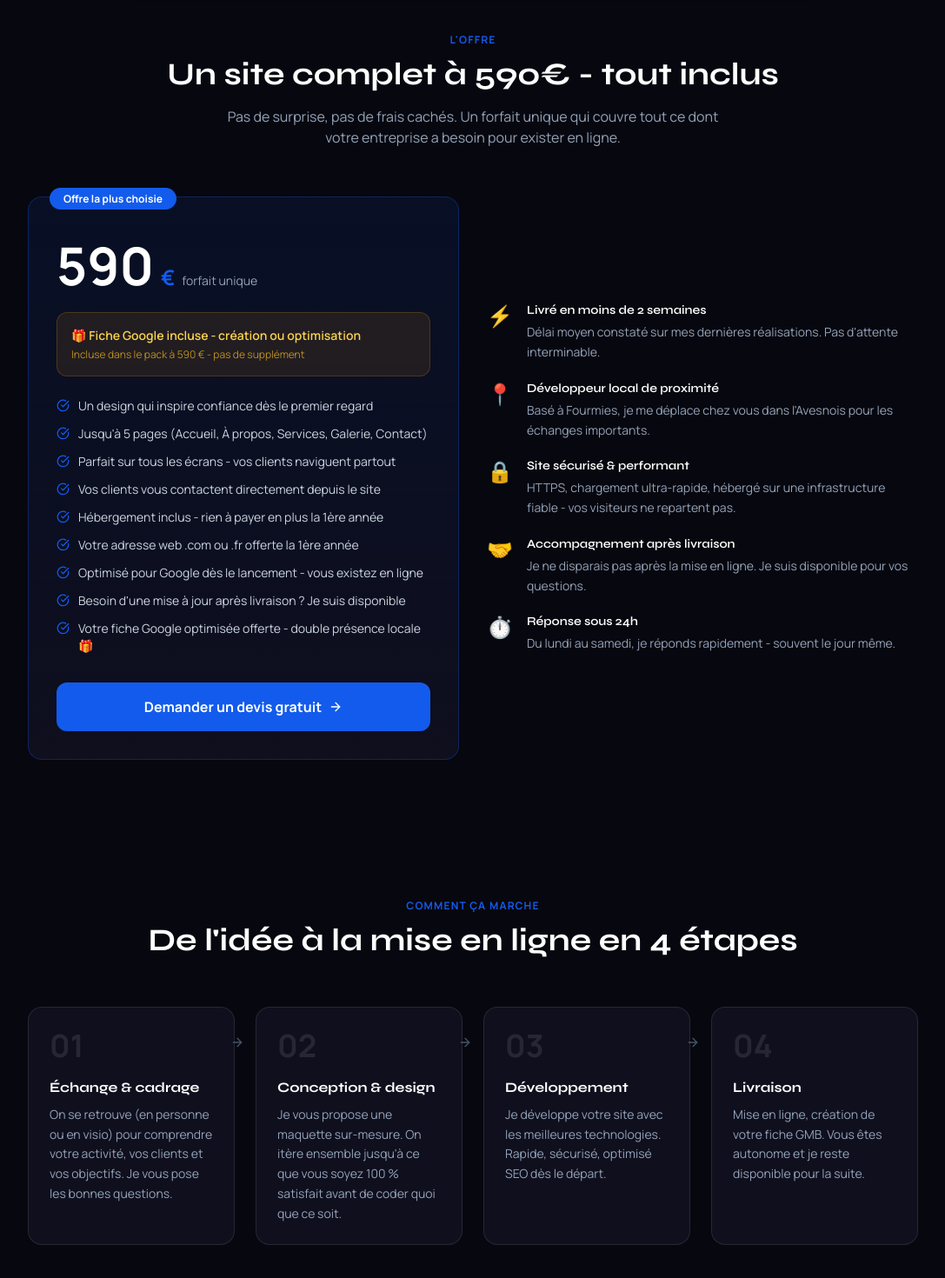
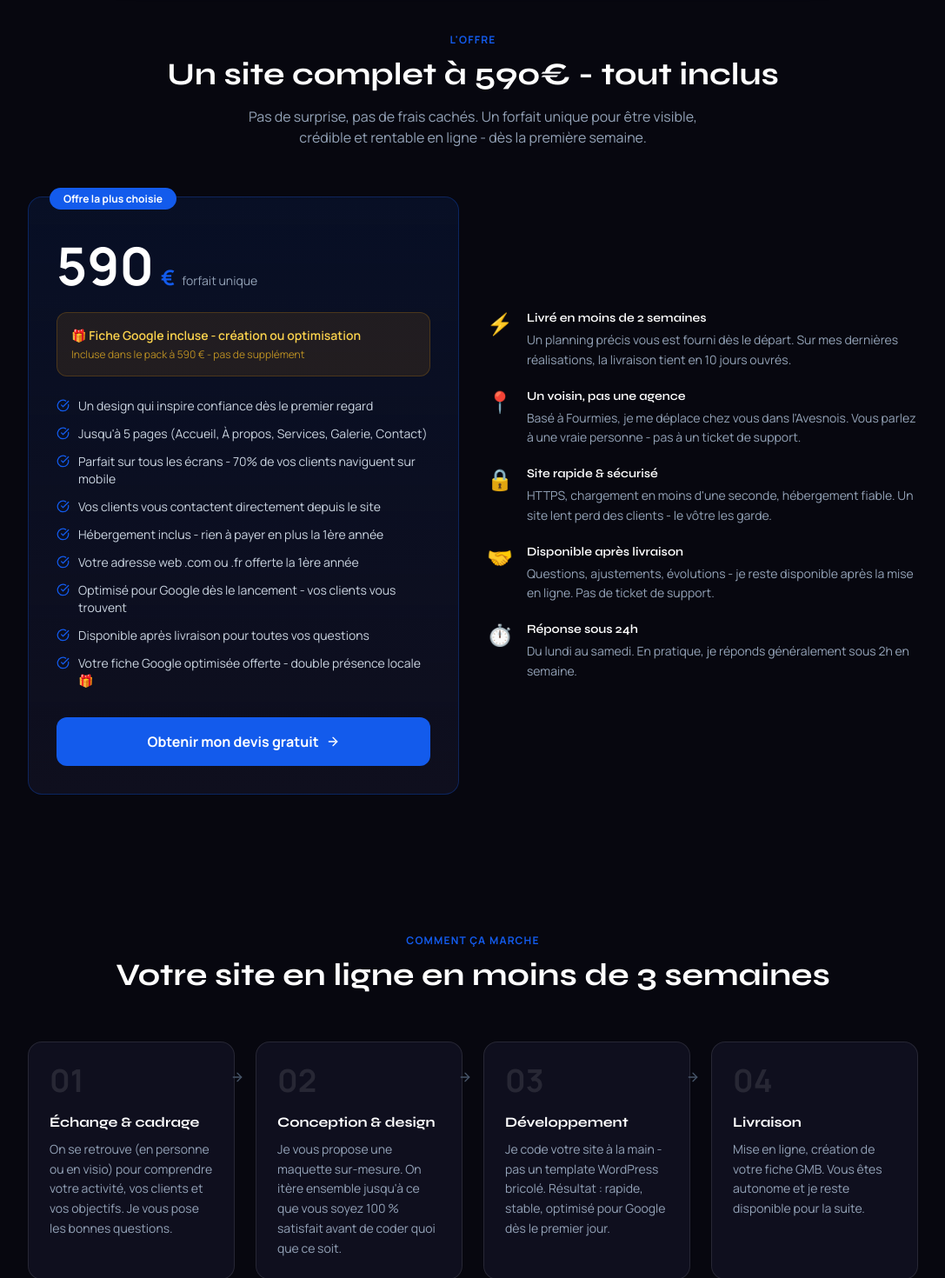
Before and after one commit to JovaanB/jovanbienvenu-pds, a Next.js app: page /creation-site-internet in a window 1280 px wide. Shown: the part 1220-2690 px from the top of the page at 87% size, without its empty margins (96-1183 px from the left). Built offline with nearby package versions, Linux system fonts and the light colour scheme; no server answers.

Commit message:
feat: improve copywriting

```diff
--- a/app/blog/combien-coute-site-internet-artisan/page.tsx
+++ b/app/blog/combien-coute-site-internet-artisan/page.tsx
@@ -369,7 +369,7 @@ export default function ArticleCoutSiteInternet() {
                     href="/contact"
                     className="inline-flex items-center gap-2 px-6 py-3 bg-primary hover:bg-primary-hover text-white font-bold rounded-xl transition-colors text-sm"
                   >
-                    Demander un devis gratuit
+                    Obtenir mon devis gratuit
                     <ArrowRight size={15} />
                   </Link>
                   <Link
--- a/app/blog/page.tsx
+++ b/app/blog/page.tsx
@@ -121,7 +121,7 @@ export default function BlogPage() {
                 href="/contact"
                 className="inline-flex items-center gap-2 px-6 py-3 bg-primary hover:bg-primary-hover text-white font-bold rounded-xl transition-colors text-sm"
               >
-                Demander un audit gratuit
+                Obtenir mon devis gratuit
                 <ArrowRight size={15} />
               </Link>
             </div>
--- a/app/tarifs/page.tsx
+++ b/app/tarifs/page.tsx
@@ -89,7 +89,7 @@ export default function TarifsPage() {
                   {/* Badge populaire */}
                   {tier.badge && (
                     <div className="absolute -top-3.5 left-1/2 -translate-x-1/2">
-                      <span className="inline-flex items-center gap-1.5 px-4 py-1.5 rounded-full bg-purple-600 text-white text-xs font-bold uppercase tracking-wider shadow-lg shadow-purple-600/30">
+                      <span className="inline-flex items-center gap-1.5 px-4 py-1.5 rounded-full bg-orange-500 text-white text-xs font-bold uppercase tracking-wider shadow-lg shadow-orange-500/30">
                         ✦ {tier.badge}
                       </span>
                     </div>
@@ -120,22 +120,32 @@ export default function TarifsPage() {
                     </div>
                   </div>
 
-                  {/* Garantie sur l'offre GMB */}
-                  {!tier.highlight && (
+                  {/* Garantie sur chaque offre */}
                   <div className="flex items-start gap-2 p-3 rounded-xl bg-green-500/10 border border-green-500/20 mb-5">
                     <Shield
                       size={14}
                       className="text-green-400 shrink-0 mt-0.5"
                     />
                     <p className="text-green-300 text-xs leading-relaxed">
+                      {tier.highlight ? (
+                        <>
+                          <span className="font-semibold">
+                            Livraison garantie en 3 semaines
+                          </span>{" "}
+                          - ou je continue jusqu&apos;à ce que votre site soit
+                          parfait.
+                        </>
+                      ) : (
+                        <>
                           <span className="font-semibold">
                             Garantie résultats
                           </span>{" "}
-                        - Pas de progression en 8 semaines ? Je retravaille la
-                        fiche sans frais.
+                          - Pas de progression en 8 semaines ? Je retravaille
+                          la fiche sans frais.
+                        </>
+                      )}
                     </p>
                   </div>
-                  )}
 
                   <ul className="space-y-3 mb-8 flex-1">
                     {tier.features.map((f) => (
@@ -173,7 +183,7 @@ export default function TarifsPage() {
                 href="/contact"
                 className="text-primary hover:text-blue-300 underline underline-offset-4 transition-colors"
               >
-                Demandez un devis personnalisé →
+                Obtenir un devis personnalisé →
               </Link>
             </p>
             <p className="text-center text-slate-600 text-xs mt-4">
@@ -221,13 +231,13 @@ export default function TarifsPage() {
                   situation: "Vous n'avez pas de site internet",
                   conseil: "Pack Visibilité à 590€",
                   detail:
-                    "Site vitrine + fiche Google incluse. La solution complète pour exister en ligne dès le départ.",
+                    "Site vitrine + fiche Google incluse. Vous êtes visible et crédible dès le premier jour.",
                   color: "text-purple-400",
                   bg: "bg-purple-500/10 border-purple-500/20",
                 },
                 {
                   situation: "Vous avez un site mais pas de fiche Google",
-                  conseil: "Optimisation GMB à 280€",
+                  conseil: "Fiche Google à 280€",
                   detail:
                     "Une fiche Google bien optimisée génère souvent plus de contacts qu'un site seul sur une zone locale.",
                   color: "text-primary",
@@ -235,9 +245,9 @@ export default function TarifsPage() {
                 },
                 {
                   situation: "Vous avez déjà une fiche Google peu visible",
-                  conseil: "Optimisation GMB à 280€",
+                  conseil: "Fiche Google à 280€",
                   detail:
-                    "L'audit révèle les points faibles. Une fiche existante optimisée monte souvent plus vite qu'une création from scratch.",
+                    "L'audit révèle les points faibles. Une fiche existante optimisée remonte plus vite qu'une fiche créée de zéro.",
                   color: "text-primary",
                   bg: "bg-primary/10 border-primary/20",
                 },
@@ -246,7 +256,7 @@ export default function TarifsPage() {
                   conseil:
                     "Pack Visibilité à 590€ - le meilleur rapport qualité/prix",
                   detail:
-                    "Site + fiche Google pour 590€ au lieu de 590€ + 280€ séparément. La fiche est offerte dans le pack.",
+                    "Site + fiche Google pour 590€ au lieu de 870€ séparément. La fiche est offerte dans le pack.",
                   color: "text-amber-400",
                   bg: "bg-amber-500/10 border-amber-500/20",
                 },
@@ -286,12 +296,13 @@ export default function TarifsPage() {
               </p>
               <div className="flex flex-wrap gap-3">
                 {villes.map((ville) => (
-                  <span
+                  <Link
                     key={ville.slug}
-                    className="text-sm text-slate-300 bg-white/5 border border-white/10 px-3 py-1.5 rounded-full"
+                    href={`/creation-site-internet-${ville.slug}`}
+                    className="text-sm text-slate-300 bg-white/5 border border-white/10 px-3 py-1.5 rounded-full hover:border-white/30 hover:text-white transition-colors"
                   >
                     📍 {ville.nom}
-                  </span>
+                  </Link>
                 ))}
               </div>
               <p className="text-slate-600 text-xs mt-4">
@@ -311,7 +322,7 @@ export default function TarifsPage() {
                 FAQ
               </p>
               <h2 className="text-3xl md:text-4xl font-bold text-white mb-4">
-                Questions sur les tarifs
+                Vos questions - réponses directes
               </h2>
             </div>
           </FadeIn>
@@ -342,18 +353,18 @@ export default function TarifsPage() {
           <FadeIn>
             <div className="relative rounded-2xl border border-primary/20 bg-gradient-to-b from-primary/10 to-surface-dark p-10 md:p-16">
               <h2 className="text-3xl md:text-4xl font-bold text-white mb-4">
-                Un devis gratuit sous 24h
+                Votre devis en 24h - sans engagement
               </h2>
               <p className="text-slate-400 mb-8">
-                Décrivez votre activité et votre besoin - je reviens vers vous
-                rapidement avec une proposition adaptée à votre situation.
+                Dites-moi ce que vous faites et où vous êtes - je vous reviens
+                avec une proposition claire, taillée pour votre activité.
               </p>
               <div className="flex flex-col sm:flex-row items-center justify-center gap-4">
                 <Link
                   href="/contact"
-                  className="inline-flex items-center gap-2 px-8 py-4 bg-primary hover:bg-primary-hover text-white font-bold rounded-xl transition-all duration-200 hover:shadow-[0_0_32px_-6px_rgba(19,91,236,0.7)] active:scale-95"
+                  className="inline-flex items-center gap-2 px-8 py-4 bg-primary hover:bg-primary-hover text-white font-bold rounded-full transition-all duration-200 hover:shadow-[0_0_32px_-6px_rgba(19,91,236,0.7)] active:scale-95"
                 >
-                  Demander mon devis gratuit
+                  Obtenir mon devis gratuit
                   <ArrowRight size={18} />
                 </Link>
                 <a
--- a/components/CreationSiteTemplate.tsx
+++ b/components/CreationSiteTemplate.tsx
@@ -15,12 +15,12 @@ import WhatsAppButton from "@/components/WhatsAppButton";
 const livrables = [
   "Un design qui inspire confiance dès le premier regard",
   "Jusqu'à 5 pages (Accueil, À propos, Services, Galerie, Contact)",
-  "Parfait sur tous les écrans - vos clients naviguent partout",
+  "Parfait sur tous les écrans - 70% de vos clients naviguent sur mobile",
   "Vos clients vous contactent directement depuis le site",
   "Hébergement inclus - rien à payer en plus la 1ère année",
   "Votre adresse web .com ou .fr offerte la 1ère année",
-  "Optimisé pour Google dès le lancement - vous existez en ligne",
-  "Besoin d'une mise à jour après livraison ? Je suis disponible",
+  "Optimisé pour Google dès le lancement - vos clients vous trouvent",
+  "Disponible après livraison pour toutes vos questions",
   "Votre fiche Google optimisée offerte - double présence locale 🎁",
 ];
 
@@ -38,7 +38,7 @@ const etapes = [
   {
     num: "03",
     titre: "Développement",
-    desc: "Je développe votre site avec les meilleures technologies. Rapide, sécurisé, optimisé SEO dès le départ.",
+    desc: "Je code votre site à la main - pas un template WordPress bricolé. Résultat : rapide, stable, optimisé pour Google dès le premier jour.",
   },
   {
     num: "04",
@@ -120,10 +120,9 @@ export default function CreationSiteTemplate({
             )}
             {!ville && (
               <p className="text-slate-400 text-lg max-w-2xl mx-auto mb-8 leading-relaxed">
-                Artisan, commerçant ou indépendant dans l'Avesnois ? Je crée
-                votre site vitrine professionnel clé en main - design moderne,
-                ultra-rapide, optimisé pour Google et livré en moins de 3
-                semaines.
+                Votre prochain client vous cherche sur Google en ce moment. Je
+                crée votre site vitrine pour qu&apos;il vous appelle vous - pas
+                votre concurrent. Clé en main, livré en moins de 3 semaines.
               </p>
             )}
 
@@ -132,7 +131,7 @@ export default function CreationSiteTemplate({
                 href="/contact"
                 className="inline-flex items-center gap-2 px-8 py-4 bg-primary hover:bg-primary-hover text-white font-bold rounded-full transition-all duration-200 hover:shadow-[0_0_32px_-6px_rgba(19,91,236,0.7)] active:scale-95"
               >
-                Demander un devis gratuit
+                Obtenir mon devis gratuit
                 <ArrowRight size={18} />
               </Link>
               <a
@@ -175,9 +174,9 @@ export default function CreationSiteTemplate({
                 Un site complet à 590€ - tout inclus
               </h2>
               <p className="text-slate-400 max-w-xl mx-auto">
-                Pas de surprise, pas de frais cachés. Un forfait unique qui
-                couvre tout ce dont votre entreprise a besoin pour exister en
-                ligne.
+                Pas de surprise, pas de frais cachés. Un forfait unique pour
+                être visible, crédible et rentable en ligne - dès la première
+                semaine.
               </p>
             </div>
           </FadeIn>
@@ -239,7 +238,7 @@ export default function CreationSiteTemplate({
                   href="/contact"
                   className="group mt-8 w-full flex items-center justify-center gap-2 py-4 bg-primary hover:bg-primary-hover text-white font-bold rounded-xl transition-all duration-200 hover:shadow-[0_0_24px_-4px_rgba(19,91,236,0.6)] active:scale-95"
                 >
-                  Demander un devis gratuit
+                  Obtenir mon devis gratuit
                   <ArrowRight
                     size={16}
                     className="group-hover:translate-x-1 transition-transform"
@@ -255,27 +254,27 @@ export default function CreationSiteTemplate({
                   {
                     icon: "⚡",
                     titre: "Livré en moins de 2 semaines",
-                    desc: "Délai moyen constaté sur mes dernières réalisations. Pas d'attente interminable.",
+                    desc: "Un planning précis vous est fourni dès le départ. Sur mes dernières réalisations, la livraison tient en 10 jours ouvrés.",
                   },
                   {
                     icon: "📍",
-                    titre: "Développeur local de proximité",
-                    desc: `Basé à Fourmies, je me déplace chez vous ${nomVille} pour les échanges importants.`,
+                    titre: "Un voisin, pas une agence",
+                    desc: `Basé à Fourmies, je me déplace chez vous ${nomVille}. Vous parlez à une vraie personne - pas à un ticket de support.`,
                   },
                   {
                     icon: "🔒",
-                    titre: "Site sécurisé & performant",
-                    desc: "HTTPS, chargement ultra-rapide, hébergé sur une infrastructure fiable - vos visiteurs ne repartent pas.",
+                    titre: "Site rapide & sécurisé",
+                    desc: "HTTPS, chargement en moins d'une seconde, hébergement fiable. Un site lent perd des clients - le vôtre les garde.",
                   },
                   {
                     icon: "🤝",
-                    titre: "Accompagnement après livraison",
-                    desc: "Je ne disparais pas après la mise en ligne. Je suis disponible pour vos questions.",
+                    titre: "Disponible après livraison",
+                    desc: "Questions, ajustements, évolutions - je reste disponible après la mise en ligne. Pas de ticket de support.",
                   },
                   {
                     icon: "⏱️",
                     titre: "Réponse sous 24h",
-                    desc: "Du lundi au samedi, je réponds rapidement - souvent le jour même.",
+                    desc: "Du lundi au samedi. En pratique, je réponds généralement sous 2h en semaine.",
                   },
                 ].map((item) => (
                   <div key={item.titre} className="flex gap-4">
@@ -305,7 +304,7 @@ export default function CreationSiteTemplate({
                 Comment ça marche
               </p>
               <h2 className="text-3xl md:text-4xl font-bold text-white mb-4">
-                De l'idée à la mise en ligne en 4 étapes
+                Votre site en ligne en moins de 3 semaines
               </h2>
             </div>
           </FadeIn>
@@ -342,7 +341,7 @@ export default function CreationSiteTemplate({
                 FAQ
               </p>
               <h2 className="text-3xl md:text-4xl font-bold text-white mb-4">
-                Questions fréquentes
+                Vos questions, réponses directes
               </h2>
             </div>
           </FadeIn>
@@ -466,8 +465,8 @@ export default function CreationSiteTemplate({
                   Prêt à lancer votre projet {nomVille} ?
                 </h2>
                 <p className="text-slate-400 mb-8">
-                  Devis gratuit et sans engagement sous 24h. Je réponds souvent
-                  dans la journée.
+                  Devis gratuit, sans engagement. Je vous réponds sous 24h -
+                  généralement sous 2h en semaine.
                 </p>
                 <div className="flex flex-col sm:flex-row items-center justify-center gap-4">
                   <Link
--- a/components/FAQ.tsx
+++ b/components/FAQ.tsx
@@ -14,9 +14,9 @@ export default function FAQ() {
         <FadeIn>
           <div className="text-center mb-16">
             <p className="text-primary font-bold tracking-widest uppercase text-xs mb-3">FAQ</p>
-            <h2 className="text-3xl md:text-4xl font-bold text-white">Questions fréquentes</h2>
+            <h2 className="text-3xl md:text-4xl font-bold text-white">Vos questions, mes réponses</h2>
             <p className="text-slate-400 mt-4">
-              Toutes les réponses aux questions que se posent les artisans et commerçants.
+              Ce que les artisans me demandent avant de démarrer - réponses directes.
             </p>
           </div>
         </FadeIn>
--- a/components/Footer.tsx
+++ b/components/Footer.tsx
@@ -50,9 +50,8 @@ export default function Footer() {
               </span>
             </Link>
             <p className="text-slate-500 text-sm leading-relaxed max-w-xs mb-4">
-              Développeur web basé à Fourmies. Je crée des sites internet et
-              optimise la visibilité locale des artisans et commerçants de
-              l'Avesnois.
+              Basé à Fourmies. Je crée des sites internet et des fiches Google
+              pour les artisans et commerçants de l&apos;Avesnois.
             </p>
             <div>
               <p className="text-slate-600 text-xs font-bold uppercase tracking-widest mb-2">
@@ -88,7 +87,7 @@ export default function Footer() {
                 },
                 { href: "/realisations", label: "Mes réalisations" },
                 { href: "/blog", label: "Blog" },
-                { href: "/contact", label: "Demander un devis" },
+                { href: "/contact", label: "Obtenir un devis gratuit" },
               ].map((link) => (
                 <li key={link.href}>
                   <Link
--- a/components/Process.tsx
+++ b/components/Process.tsx
@@ -21,7 +21,7 @@ const steps = [
     icon: TrendingUp,
     label: "Étape 03",
     title: "Vos clients vous trouvent",
-    desc: "Votre téléphone commence à sonner. Chaque mois, je vous envoie un rapport clair : visites sur votre site, appels générés, positions Google. Des résultats mesurables.",
+    desc: "Votre site et votre fiche Google sont en ligne. Les premières positions sur Google Maps apparaissent en 4 à 8 semaines. Chaque mois, vous recevez un rapport clair : visites, appels générés, positions Google.",
   },
 ];
 
@@ -36,10 +36,10 @@ export default function Process() {
               Simple &amp; transparent
             </p>
             <h2 className="text-3xl md:text-4xl font-extrabold text-white mb-4">
-              Comment ça marche ?
+              Visible sur Google en 3 semaines
             </h2>
             <p className="text-slate-400 max-w-lg mx-auto leading-relaxed">
-              De votre premier message à vos premiers clients - en 3 étapes
+              De votre premier message à vos premiers appels - en 3 étapes
               claires. Pas de jargon, pas de surprise.
             </p>
           </div>
--- a/components/Services.tsx
+++ b/components/Services.tsx
@@ -39,11 +39,11 @@ export default function Services() {
             </p>
             <div className="flex flex-col md:flex-row md:items-end md:justify-between gap-4">
               <h2 className="text-3xl md:text-4xl font-extrabold text-white leading-tight">
-                Mes services
+                Ce que vous obtenez
               </h2>
               <p className="text-slate-400 max-w-sm text-sm leading-relaxed">
-                Des solutions sur-mesure pour dominer votre marché local -
-                livrées clé en main.
+                Des solutions clé en main pour être visible là où vos clients
+                vous cherchent.
               </p>
             </div>
           </div>
--- a/lib/site.ts
+++ b/lib/site.ts
@@ -121,9 +121,9 @@ export const hero = {
 
   /** Mini-stats affichées sous les boutons CTA */
   stats: [
-    { value: "10+", label: "Clients accompagnés" },
-    { value: "Top 3", label: "Google atteint" },
-    { value: "24h", label: "Devis gratuit" },
+    { value: "10+", label: "Clients en Avesnois" },
+    { value: "590€", label: "Prix fixe tout inclus" },
+    { value: "2-3 sem.", label: "Livraison garantie" },
   ],
 };
 
@@ -158,7 +158,7 @@ export const services = {
     Icon: Monitor,
     title: "Création de site internet",
     description:
-      "Sites vitrines modernes, ultra-rapides et parfaitement adaptés aux mobiles. Design unique pour captiver votre audience dès la première seconde et convertir les visiteurs en clients.",
+      "Un site codé à la main — pas un template WordPress. Vous le payez une fois, il travaille pour vous des années. Vos clients vous trouvent sur Google et vous appellent, sans que vous dépensiez un euro en pub.",
     features: [
       "Site vitrine & e-commerce",
       "Parfait sur mobile, tablette et PC - 70% de vos clients naviguent sur téléphone",
@@ -168,7 +168,7 @@ export const services = {
       "Optimisé pour Google dès la mise en ligne - vos clients vous trouvent",
     ],
     cta: {
-      label: "Découvrir l'offre complète",
+      label: "Voir le Pack Visibilité à 590€",
       href: "/creation-site-internet",
     },
   },
@@ -176,7 +176,7 @@ export const services = {
     Icon: MapPin,
     title: "Référencement local / Google My Business",
     description:
-      "Soyez le premier choix dans votre ville. J'optimise votre fiche Google Business Profile pour que les clients locaux vous trouvent avant vos concurrents - sans pub.",
+      "Votre fiche Google optimisée pour apparaître en tête des résultats Maps dans votre ville. Contrairement à Google Ads, vous ne payez pas à chaque clic — une fois en place, ça tourne tout seul.",
     features: [
       "Audit de visibilité locale",
       "Création & optimisation fiche Google Business Profile",
@@ -186,7 +186,7 @@ export const services = {
       "Rapport mensuel de performance",
     ],
     cta: {
-      label: "Découvrir l'offre complète",
+      label: "Voir l'offre référencement local",
       href: "/referencement-local-google",
     },
   },
@@ -257,7 +257,7 @@ export type PricingTier = {
 export const pricingTiers: PricingTier[] = [
   {
     name: "Pack Visibilité",
-    badge: "Le plus populaire",
+    badge: "Économisez 280€",
     price: "590",
     unit: "€",
     billing: "forfait unique",
@@ -269,11 +269,11 @@ export const pricingTiers: PricingTier[] = [
       "Vos clients vous contactent directement depuis le site",
       "Hébergement inclus - rien à payer en plus la 1ère année",
       "Votre adresse web .com ou .fr offerte la 1ère année",
-      "Optimisé pour Google dès le lancement - vous existez en ligne",
-      "Besoin d'une mise à jour après livraison ? Je suis disponible",
+      "Visible sur Google dès la mise en ligne - vos clients vous trouvent",
+      "Support inclus après livraison - je reste disponible",
       "Votre fiche Google optimisée offerte - double présence locale 🎁",
     ],
-    cta: "Demander un devis",
+    cta: "Obtenir le Pack Visibilité",
     href: "/contact",
     highlight: true,
     accentClass: "text-orange-400",
@@ -298,7 +298,7 @@ export const pricingTiers: PricingTier[] = [
       "Mise à jour des horaires, catégories et services",
       "Conseils pour obtenir et gérer les avis clients",
     ],
-    cta: "Demander un devis",
+    cta: "Obtenir mon devis gratuit",
     href: "/contact",
     highlight: false,
     accentClass: "text-primary",
@@ -386,11 +386,11 @@ export const contactConfig = {
 // 14. CTA FINAL (Footer)
 // ─────────────────────────────────────────────────────────────────────────────
 export const footerCta = {
-  headline: "Prêt à transformer votre activité ?",
-  subline: "Discutons de vos objectifs autour d'un café (ou en visio).",
-  freeAuditLine: "Le premier audit de votre présence en ligne est",
-  freeWord: "offert",
-  ctaLabel: "Lancer mon projet maintenant 🚀",
+  headline: "Votre concurrent est déjà en haut de Google Maps.",
+  subline: "Dites-moi ce que vous faites et où vous êtes.",
+  freeAuditLine: "Je vous dis en 24h ce qu'on peut faire -",
+  freeWord: "c'est gratuit.",
+  ctaLabel: "Démarrer mon projet - c'est gratuit",
   ctaHref: "/contact",
   copyrightName: "Jovan",
 };
```
Also changed, not shown: components/Hero.tsx (+13 -13 lines), components/Portfolio.tsx (+4 -4 lines), components/ReferencementLocalTemplate.tsx (+16 -15 lines). Lines whose indentation alone changed are shown as unchanged.
